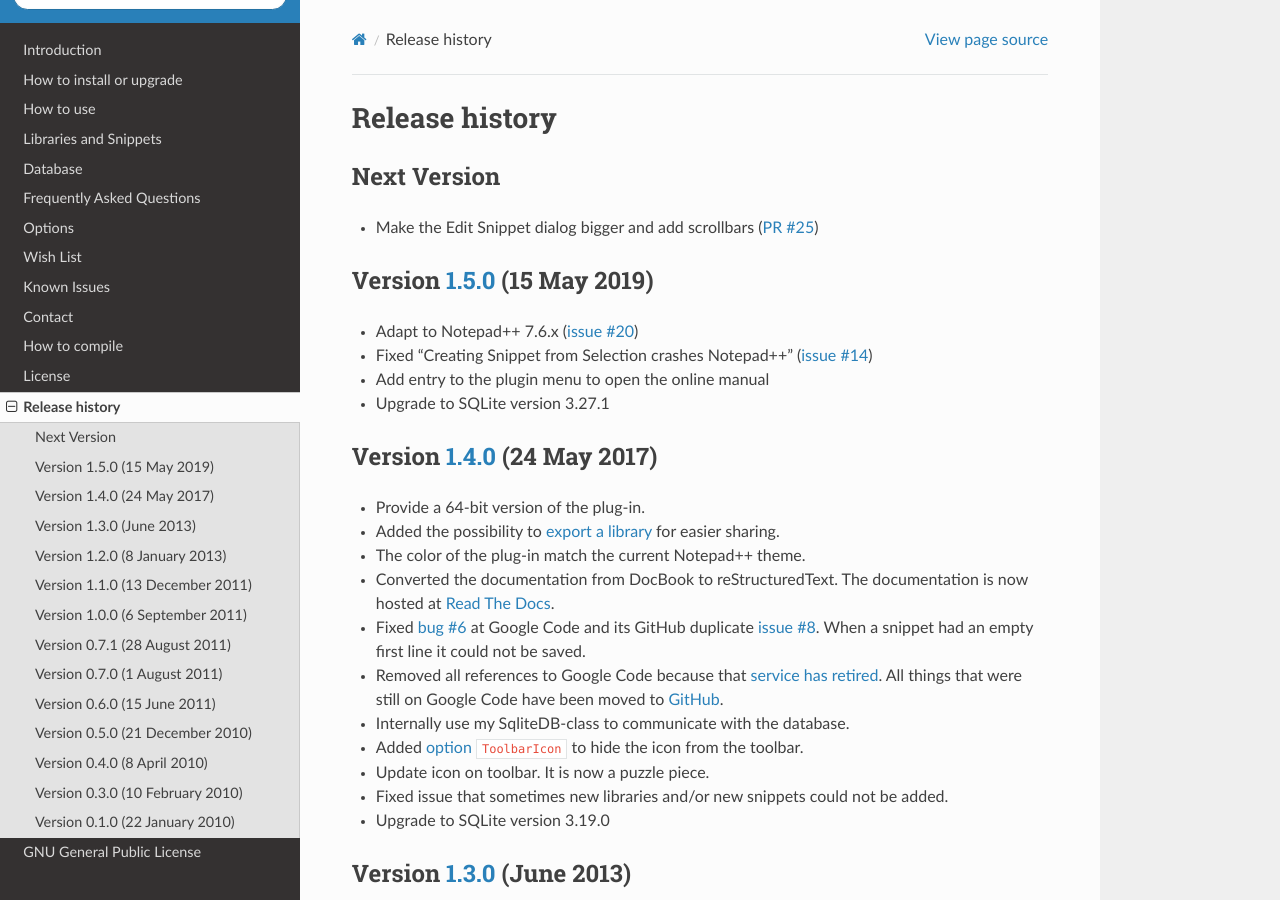
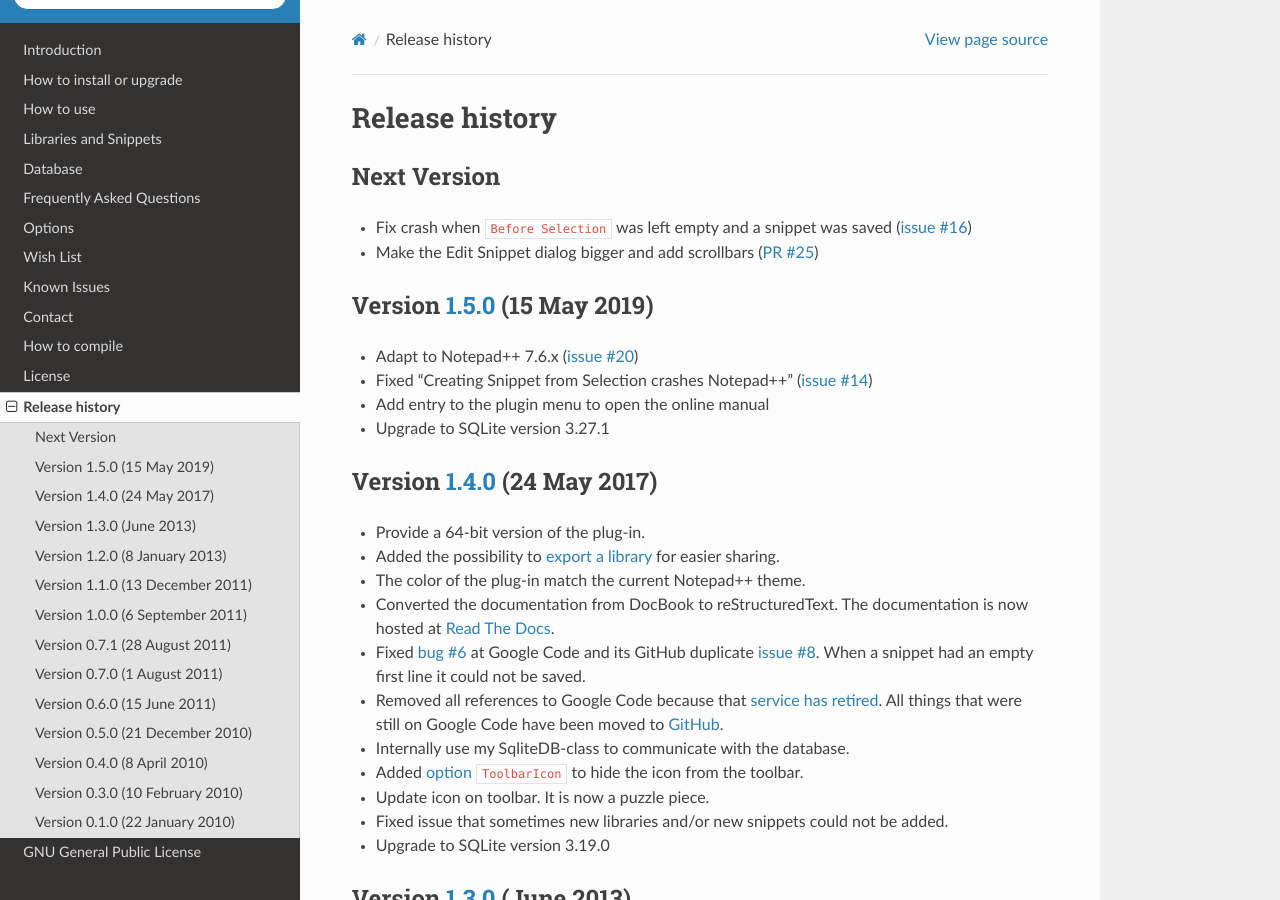
Before and after one commit to ffes/nppsnippets, a Sphinx documentation site: the page built from docs/history.rst, in a window 1280 px wide and 900 px high. Built offline with Sphinx 7.4.7 and the Read the Docs theme 2.0.0, drawn with Linux system fonts in a browser that asks for light colours.

Commit message:
Update changelog

```diff
--- a/docs/history.rst
+++ b/docs/history.rst
@@ -5,10 +5,13 @@ Release history
 Next Version
 ------------
 
+-  Fix crash when ``Before Selection`` was left empty and a snippet was saved (`issue #16`_)
+
 -  Make the Edit Snippet dialog bigger and add scrollbars (`PR #25`_)
 
 
 .. _PR #25: https://github.com/ffes/nppsnippets/pull/25
+.. _issue #16: https://github.com/ffes/nppsnippets/issues/16
 
 
 Version `1.5.0`_ (15 May 2019)
```
